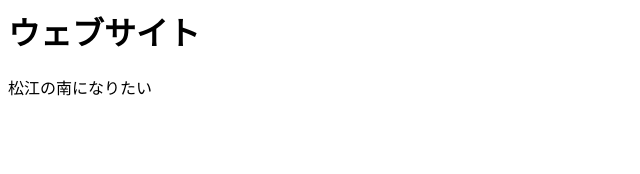
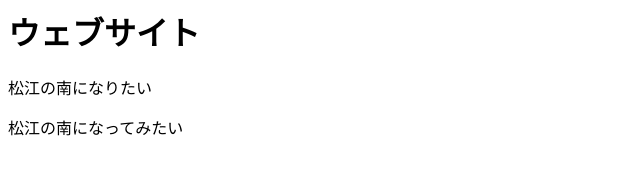
Before and after one commit to takeuchikango/takeuchikango.github.io, a plain HTML site: page index.html in a window 1280 px wide. Shown: the whole page, without its empty margins (0-640 px from the left). Drawn offline with Linux system fonts and the light colour scheme.

Commit message:
Update index.html

```diff
--- a/index.html
+++ b/index.html
@@ -3,5 +3,6 @@
   <body>
     <h1>ウェブサイト</h1>
     <p>松江の南になりたい</p>
+    <p>松江の南になってみたい</p>
   </body>
 </html>
```
